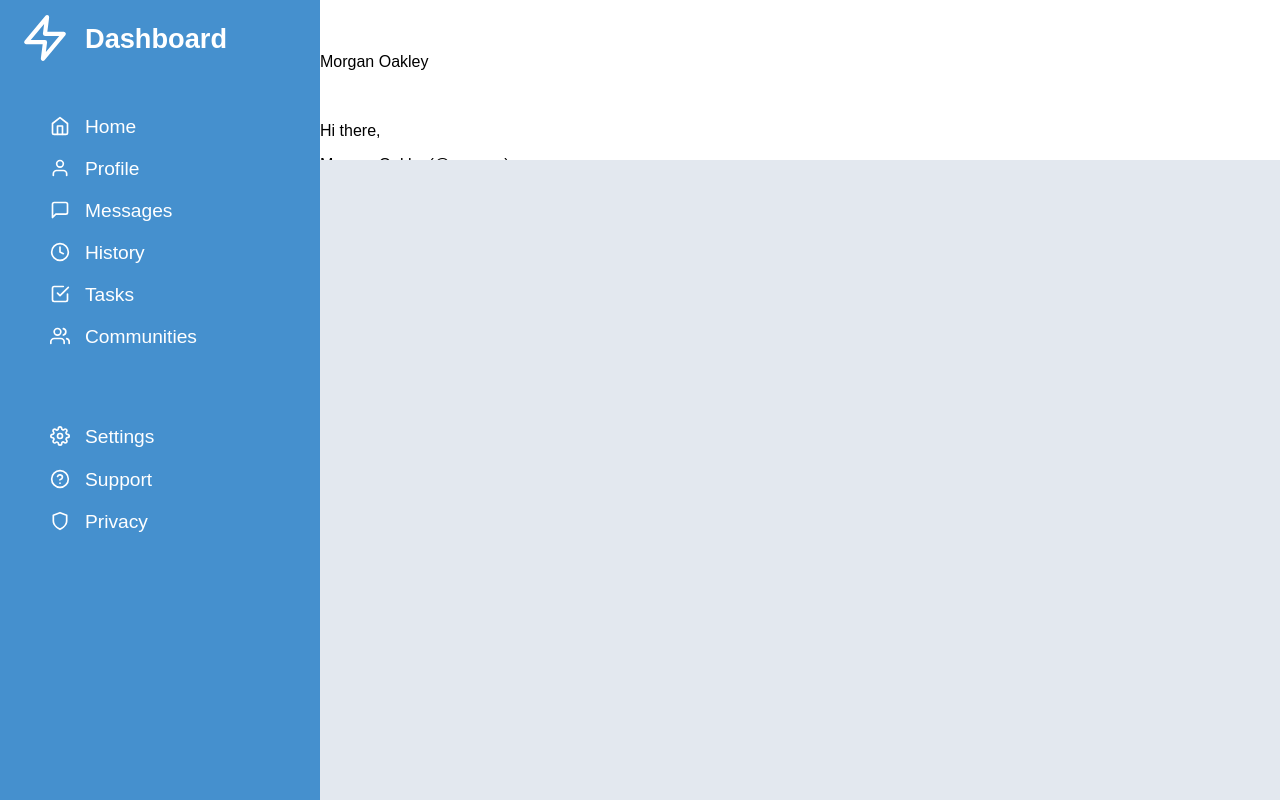
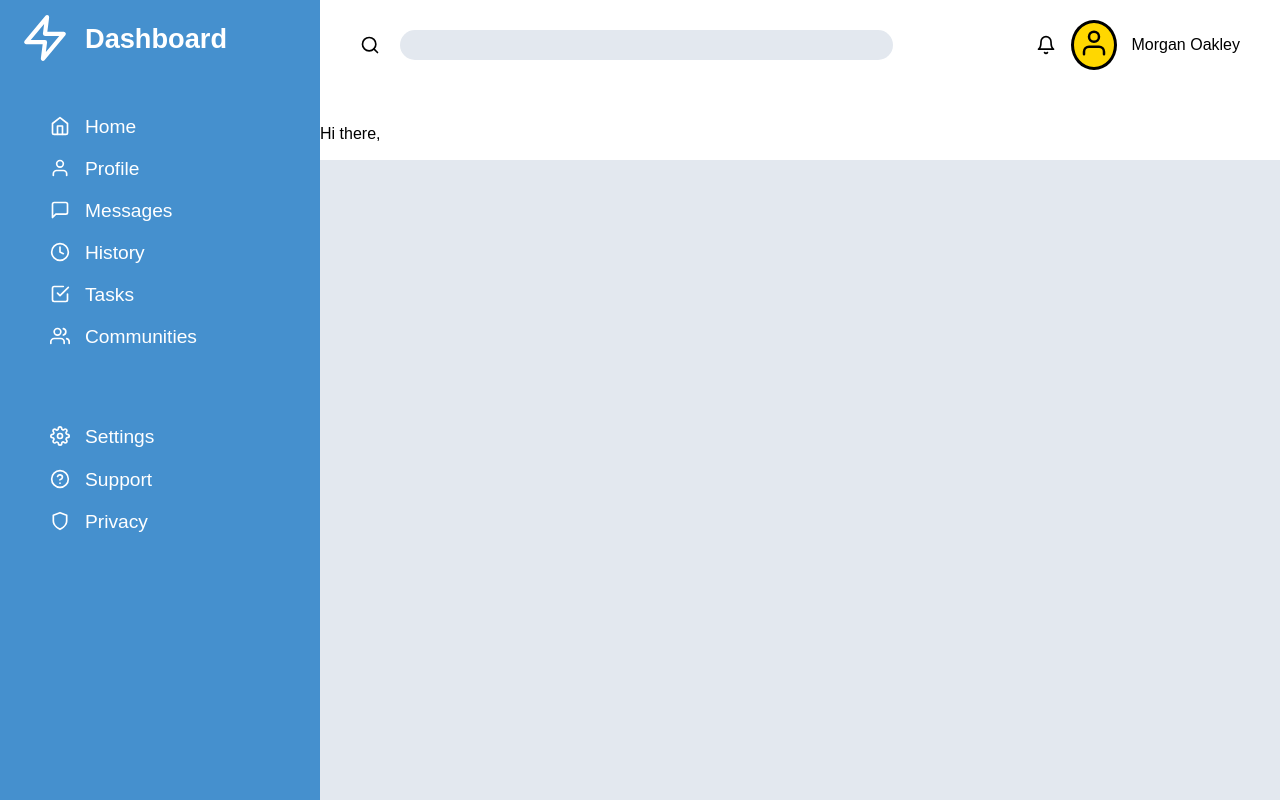
Before and after one commit to kamalypatel/admin-dashboard, a website: page index.html in a window 1280 px wide. Drawn offline with nearby package versions, Linux system fonts and the light colour scheme.

Commit message:
finished the search section

```diff
--- a/index.html
+++ b/index.html
@@ -33,12 +33,14 @@
         <div class="header">
             <div class="top-header">
                 <div class="search-section">
-                    <img>
-                    <div class="search-bar"></div>
+                    <i data-feather="search" class="icons"></i>
+                    <div class="search-bar" class="icons"></div>
                 </div>
                 <div class="right-top-header">
-                    <img>
-                    <img>
+                    <i data-feather="bell" class="icons"></i>
+                    <div class="circle">
+                        <i data-feather="user" class="large-icons"></i>
+                    </div>
                     <p class="username">Morgan Oakley</p>
                 </div>
             </div>
--- a/styles.css
+++ b/styles.css
@@ -62,6 +62,55 @@
     background-color: #FFFFFF;
 }
 
+.header .icons {
+    width: 20px;
+    height: 20px;
+}
+
+.top-header {
+    margin: 20px 40px 20px 40px;
+    display: flex;
+    flex-direction: row;
+    justify-content: space-between;
+}
+
+.search-section {
+    display: flex;
+    flex-direction: row;
+    align-items: center;
+    justify-content: flex-start;
+    width: 70%;
+    gap: 20px;
+}
+
+.search-bar {
+    background-color: #E3E8EF;
+    height: 30px;
+    width: 80%;
+    border-radius: 20px;
+}
+
+.right-top-header {
+    display: flex;
+    flex-direction: row;
+    align-items: center;
+    justify-content: flex-end;
+    gap: 15px;
+}
+
+.right-top-header .large-icons {
+    width: 30px;
+    height: 30px;
+}
+
+.circle {
+    border: 3px solid black;
+    border-radius: 100%;
+    padding: 5px;
+    background-color: gold;
+}
+
+
 .content-body {
     grid-row: 2 / 6;
     grid-column: 2 / 5;
```
